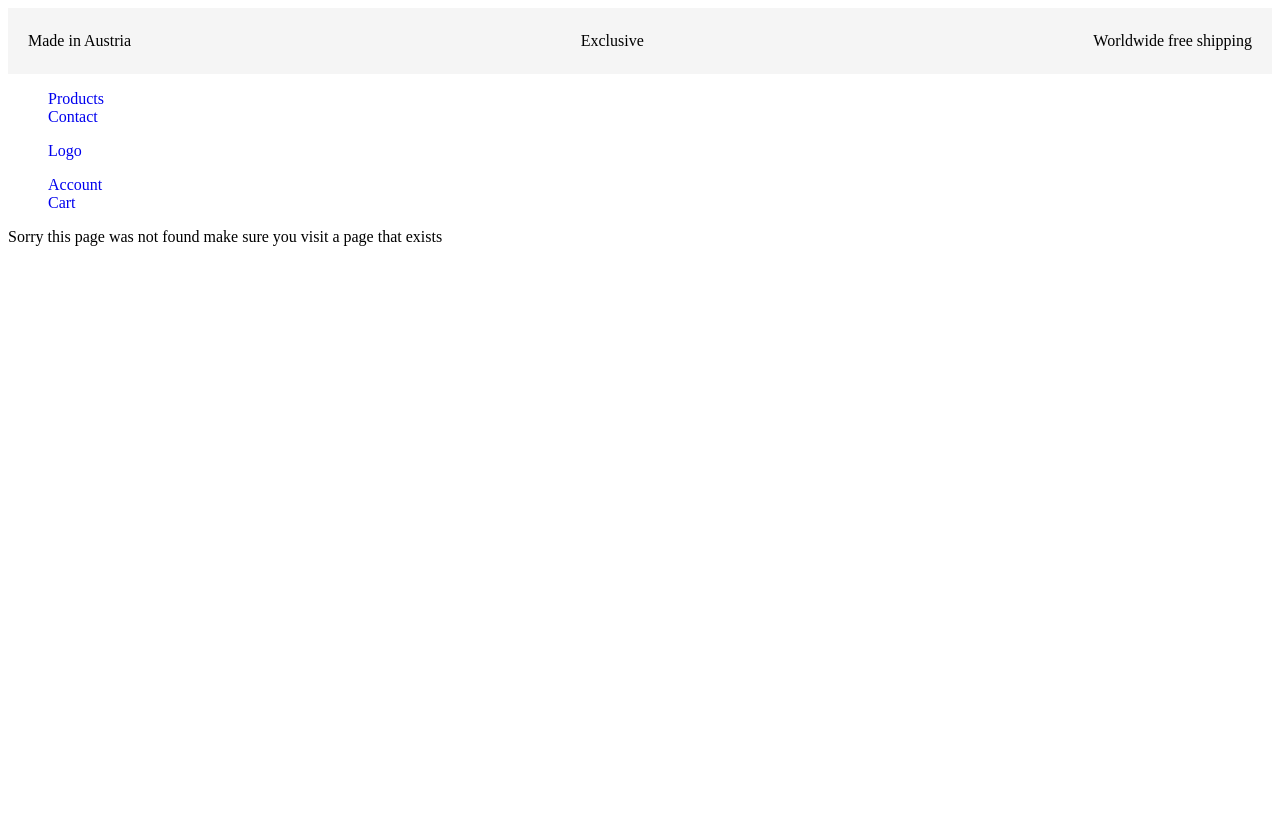
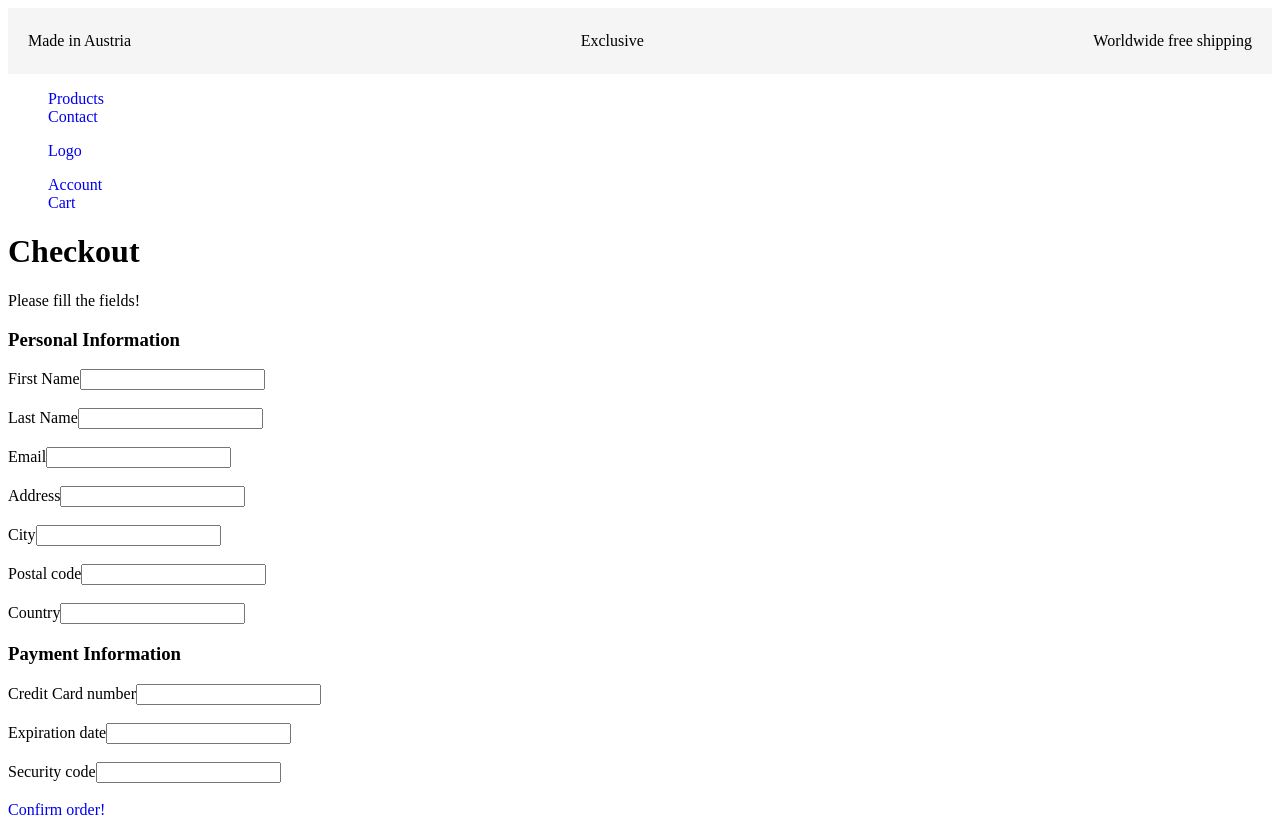
Before and after one commit to Vladimero/next.js-ecommerce-store, a Next.js app: page /checkout in a window 1280 px wide. Before the commit this address had no page. Before the commit the page ends 800 px from the top, so only its background shows below. Built offline with nearby package versions, Linux system fonts and the light colour scheme.

Commit message:
Finish cart checkout thankYouPage

```diff
--- /dev/null
+++ b/app/checkout/PaymentCredentialsForm.js
@@ -0,0 +1,32 @@
+import Link from 'next/link';
+import React from 'react';
+
+('use-client');
+
+export default function PaymentCredentialsForm() {
+  return (
+    <>
+      <h3>Payment Information</h3>
+      <form>
+        <div>
+          <label htmlFor="Credit Card number">Credit Card number</label>
+          <input data-test-id="checkout-credit-card" required />
+        </div>
+        <br />
+        <div>
+          <label htmlFor="Expiration date">Expiration date</label>
+          <input data-test-id="checkout-expiration-date" required />
+        </div>
+        <br />
+        <div>
+          <label htmlFor="Security code">Security code</label>
+          <input data-test-id="checkout-security-code" required />
+        </div>
+      </form>
+      <br />
+      <Link data-test-id="checkout-confirm-order" href="/thankYouPage">
+        Confirm order!
+      </Link>
+    </>
+  );
+}
--- /dev/null
+++ b/app/checkout/PersonalInformationForm.js
@@ -0,0 +1,48 @@
+import Link from 'next/link';
+import React from 'react';
+
+('use-client');
+
+export default function PersonalInformationForm() {
+  return (
+    <>
+      <h3>Personal Information</h3>
+      <form>
+        <div>
+          <label htmlFor="First Name">First Name</label>
+          <input data-test-id="checkout-first-name" required />
+        </div>
+        <br />
+        <div>
+          <label htmlFor="Last Name">Last Name</label>
+          <input data-test-id="checkout-last-name" required />
+        </div>
+        <br />
+        <div>
+          <label htmlFor="Email">Email</label>
+          <input data-test-id="checkout-email" required />
+        </div>
+        <br />
+        <div>
+          <label htmlFor="Address">Address</label>
+          <input data-test-id="checkout-address" required />
+        </div>
+        <br />
+        <div>
+          <label htmlFor="City">City</label>
+          <input data-test-id="checkout-city" required />
+        </div>
+        <br />
+        <div>
+          <label htmlFor="Postal code">Postal code</label>
+          <input data-test-id="checkout-postal-code" required />
+        </div>
+        <br />
+        <div>
+          <label htmlFor="Country">Country</label>
+          <input data-test-id="checkout-country" required />
+        </div>
+      </form>
+    </>
+  );
+}
--- /dev/null
+++ b/app/checkout/page.js
@@ -0,0 +1,15 @@
+import '../globals.scss';
+import Image from 'next/image';
+import PaymentCredentialsForm from './PaymentCredentialsForm';
+import PersonalInformationForm from './PersonalInformationForm';
+
+export default function CheckoutPage() {
+  return (
+    <>
+      <h1>Checkout</h1>
+      <p>Please fill the fields!</p>
+      <PersonalInformationForm />
+      <PaymentCredentialsForm />
+    </>
+  );
+}
--- a/app/items/[itemId]/ItemQuantityForm.js
+++ b/app/items/[itemId]/ItemQuantityForm.js
@@ -1,5 +1,6 @@
 'use client';
 
+import Link from 'next/link';
 import { useState } from 'react';
 import { addToCard } from './actions';
 
@@ -21,6 +22,8 @@ export default function ItemQuantityForm(props) {
       >
         Add to cart
       </button>
+      <br />
+      <Link href="/items">Continue shopping</Link>
     </form>
   );
 }
```
Also changed, not shown: app/cart/CheckoutForm.js (deleted, +0 -12 lines), app/cart/EditAndRemoveForm.js (+5 -34 lines), app/cart/actions.js (+1 -34 lines), app/cart/page.js (+46 -5 lines), app/thankYouPage/page.js (added, +8 -0 lines).
